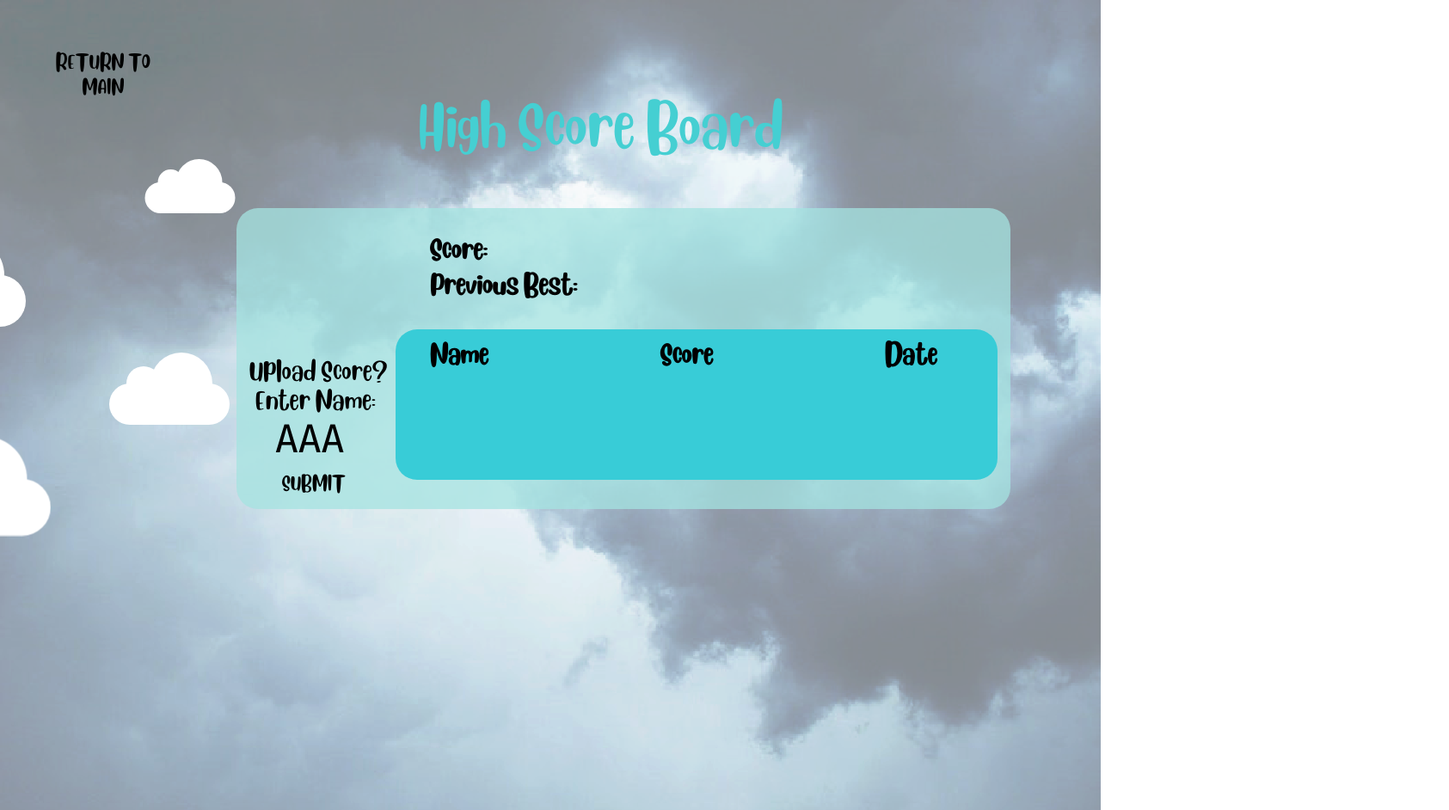
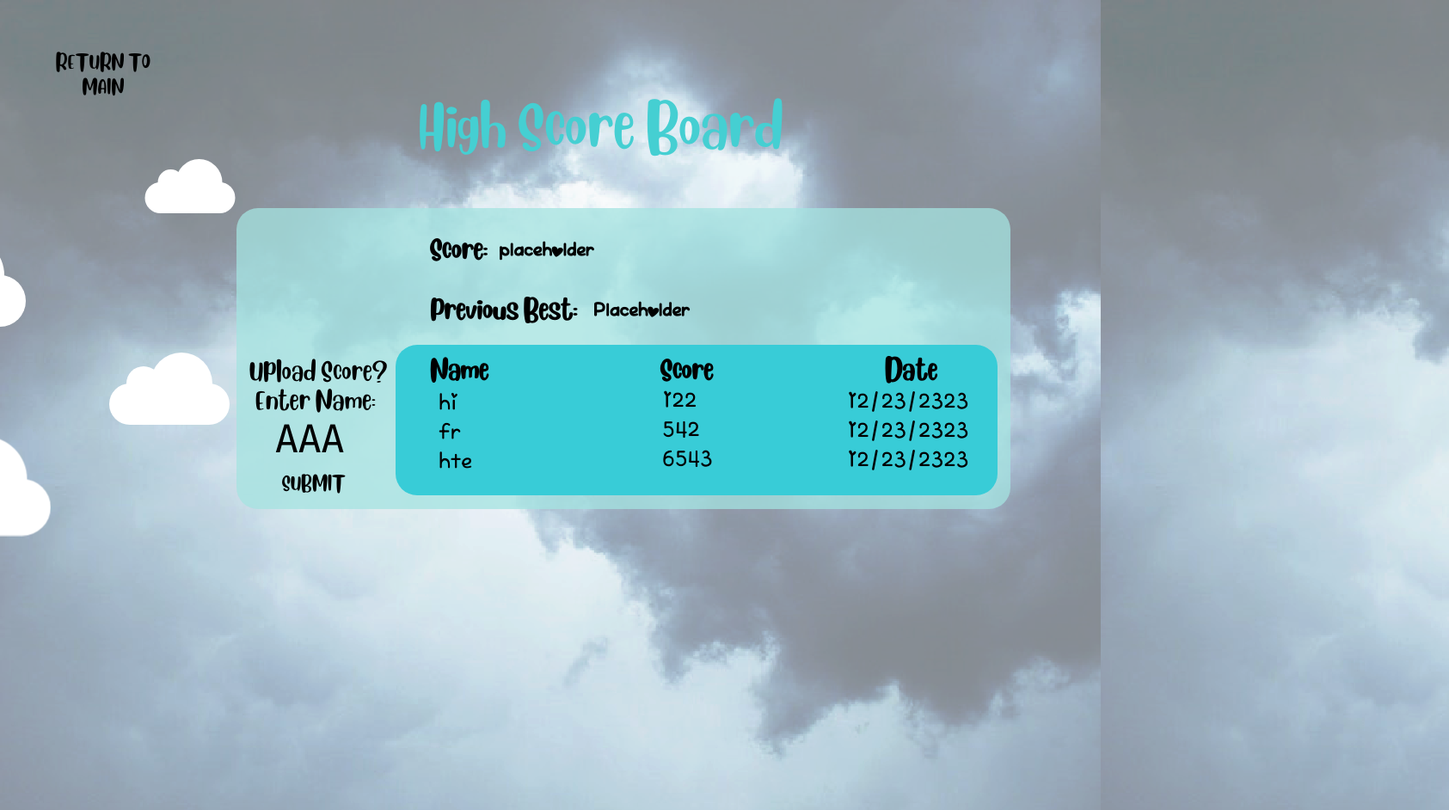
Before and after one commit to SWEGroup5CloudGame/CloudGame, a plain HTML site: page index.html in a window 1280 px wide. Shown: the whole page at 86% size, 1685 px wide, since content can reach past the window. Drawn offline with Linux system fonts and the light colour scheme; a web font is replaced by a local one.

Commit message:
OMG DONE WITH SCORE BOARD

```diff
--- a/index.html
+++ b/index.html
@@ -1,13 +1,14 @@
 <!DOCTYPE html>
 
 <html>
-    <head onload="startup()">
+    <head>
         <title>High Score Board</title>
         <link rel="stylesheet" type="text/css" href="scorestyle.css">
         <script type="text/javascript">
-		function startup(){
-            const fs = require('fs');
-			console.log("Running retrieve");
+		window.onload = function() {
+		console.log("Running retrieve");
+            document.getElementById("cscore").innerText = localStorage.get("cScore");
+            document.getElementById("pscore").innerText = localStorage.get("pScore");
 	  		getScores();
 		}
         </script>
@@ -46,14 +47,18 @@
         <script>
 
             function updateScore(){
-               // var currentScore = localStorage.get("cScore");
+                //var currentScore = localStorage.get("cScore");
                 var playerName = document.getElementById("initials").value;
                 console.log(playerName);
                 var currentScore = 900;
 
+                var currentdate = new Date();
+                var today = (currentdate.getMonth()+1)  + "/" + currentdate.getDate() + "/" + currentdate.getFullYear() + " @ ";
+
                 var score = {
                     name: playerName,
-                    score: currentScore
+                    score: currentScore,
+                    date: today
                 }
 
                 var xhr = new window.XMLHttpRequest()
@@ -63,10 +68,25 @@
             }
 
             function getScores(){
-                var xhr = new window.XMLHttpRequest()
-                var url = "http://54.85.51.87:5000/uploadscore";
-                xhr.open('GET', url);
-            }
+        	console.log("Please print");
+		    var xhr = new window.XMLHttpRequest()
+                var url = "http://54.85.51.87:5000/scoreboard";
+
+		    xhr.open('GET', url);
+		    xhr.addEventListener("load", function () {
+			console.log(JSON.parse(xhr.responseText)[0]['name']);
+		   var response  = JSON.parse(xhr.responseText);
+	            document.getElementById("name1").innerText = response[0]['name']
+	            document.getElementById("name2").innerText = response[1]['name']
+	            document.getElementById("name3").innerText = response[2]['name']
+	            document.getElementById("score1").innerText = response[0]['score']
+	            document.getElementById("score2").innerText = response[1]['score']
+	            document.getElementById("score3").innerText = response[2]['score']
+                document.getElementById("date1").innerText = response[0]['date']
+	            document.getElementById("date2").innerText = response[1]['date']
+	            document.getElementById("date3").innerText = response[2]['date']         });
+		    xhr.send();
+	    }
 
         </script>
 
@@ -91,8 +111,13 @@
             </div>
 
             <div class="scores">
-                <div class="currentscore"> Score: </div>
-                <div class="previousbest"> Previous Best: </div>
+                <div class="currentscore"> Score:
+                    <div class="cscore" id="cscore">placeholder</div>
+                </div>
+
+                <div class="previousbest"> Previous Best:
+                    <div class="pscore" id="pscore"> Placeholder </div>
+                </div>
             </div>
 
 
@@ -106,16 +131,23 @@
 
             <div class = "leaderboard-wrap">
 
+                        <div class="namelists" id="namelists">
+                            <div class="name1" id="name1">hi</div>
+                            <div class="name2" id="name2">fr</div>
+                            <div class="name3" id="name">hte</div>
+                        </div>
 
-                    <div class="leaderboard_mem" id="leaderboard_mem">
-                        <div class="leaderboard_1" id="leaderboard_1"></div>
+                        <div class="scoreslist" id="scoreslist">
+                            <div class="score1" id="score1">122</div>
+                            <div class="score2" id="score">542</div>
+                            <div class="score3" id="score">6543</div>
+                        </div>
 
-                        <div class="leaderboard_2" id="leaderboard_2"></div>
-
-                        <div class="leaderboard_3" id="leaderboard_3"></div>
-
-                    </div>
-
+                        <div class="datelist" id="datelist">
+                            <div class="date1" id="date1">12/23/2323</div>
+                            <div class="date2" id="date2">12/23/2323</div>
+                            <div class="date3" id="date3">12/23/2323</div>
+                        </div>
 
                 </div>
 
@@ -152,4 +184,3 @@
 
 
     <script src="scoreboard.js"></script>
-</html>
--- a/scorestyle.css
+++ b/scorestyle.css
@@ -3,6 +3,11 @@
 @font-face {
     font-family: cutefont;
     src: url(fonts/Blueberry\ .ttf);
+}
+
+@font-face {
+    font-family: robbiefont;
+    src: url(fonts/Cheeky\ Rabbit.ttf);
 }
 /* Removes bullet points of the list*/
 *{
@@ -11,6 +16,51 @@
     margin: 0;
     padding: 0;
     box-sizing: border-box;
+}
+
+.leaderboard-wrap{
+
+    font-size: 30px;
+    font-weight: 200;
+}
+
+.namelists {
+   position: relative;
+
+   top: 50px;
+   left: 50px;
+}
+
+.scoreslist {
+    position: relative;
+    top: -54px;
+    left: 310px;
+
+}
+
+.datelist {
+    position: relative;
+    top: -155px;
+    left: 525px;
+}
+
+.name1, .name2, .name3, .score1, .score2, .score3, .date1, .date2, .date3 {
+    font-family: 'robbiefont';
+    position: relative;
+}
+
+.pscore{
+    font-family: 'robbiefont';
+    position: relative;
+    top:-35px;
+    left: 190px;
+}
+
+.cscore{
+    font-family: 'robbiefont';
+    position: relative;
+    top:-35px;
+    left: 80px;
 }
 
  .container {
@@ -190,6 +240,7 @@ input {
     color: rgb(60, 152, 122);
     position: relative;
 
+
 }
 
 body{
@@ -247,6 +298,7 @@ body{
     font-family: 'cutefont';
 
 }
+
 .uploadscore .promptscore {
     color: rgb(0, 0, 0);
     font-size: x-large;
@@ -271,7 +323,7 @@ body{
 
 
 .header{
-    top: -560px;
+    top: -600px;
     left: 500px;
     position: relative;
 
@@ -309,7 +361,7 @@ body{
 .leaderboard-wrap {
     position: relative;
     margin-left: 92%;
-    top: -610px;
+    top: -650px;
     background: #38ccd7;
     width: 700px;
     height: 175px;
```
Also changed, not shown: scores.json (+52 -2 lines), server.js (+5 -4 lines), fonts/Cheeky Rabbit.ttf (added), fonts/Hujan.ttf (added), fonts/Lemon Tea.ttf (added).
